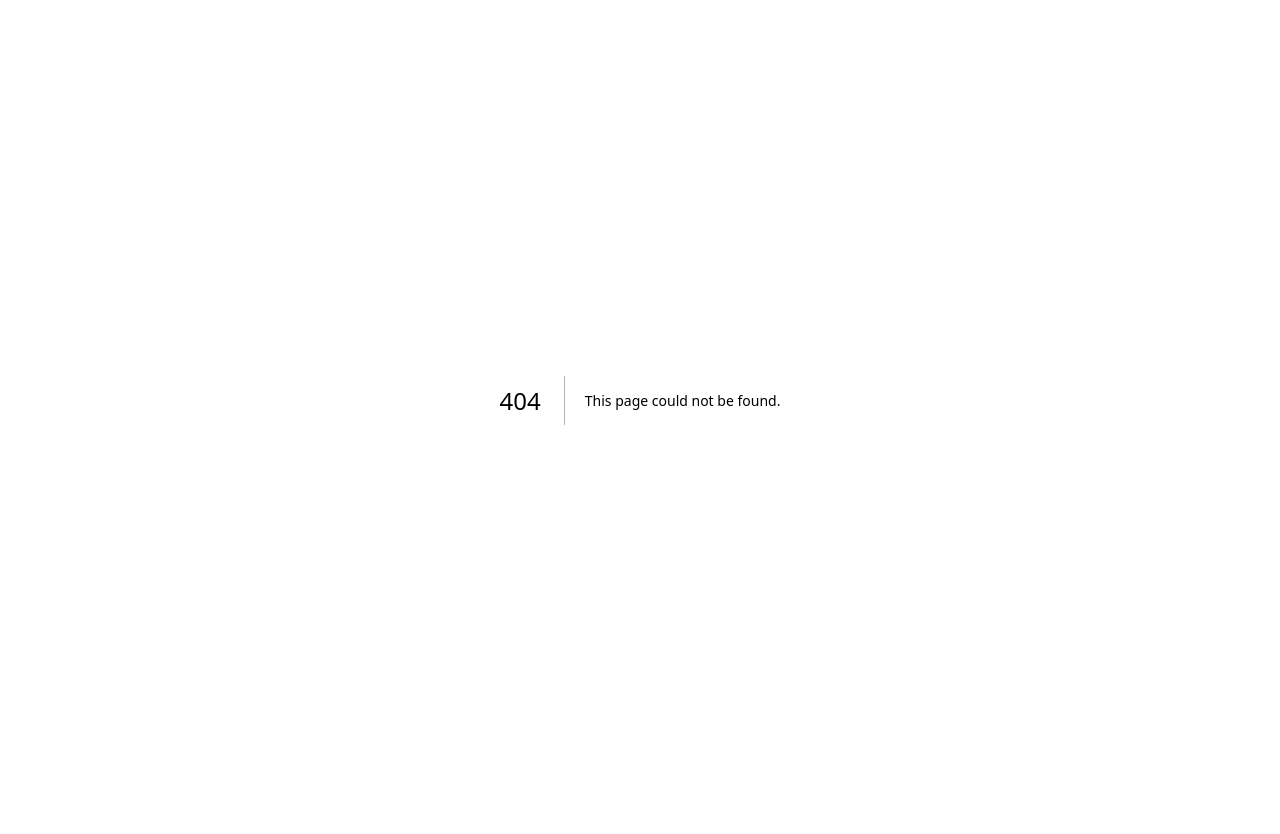
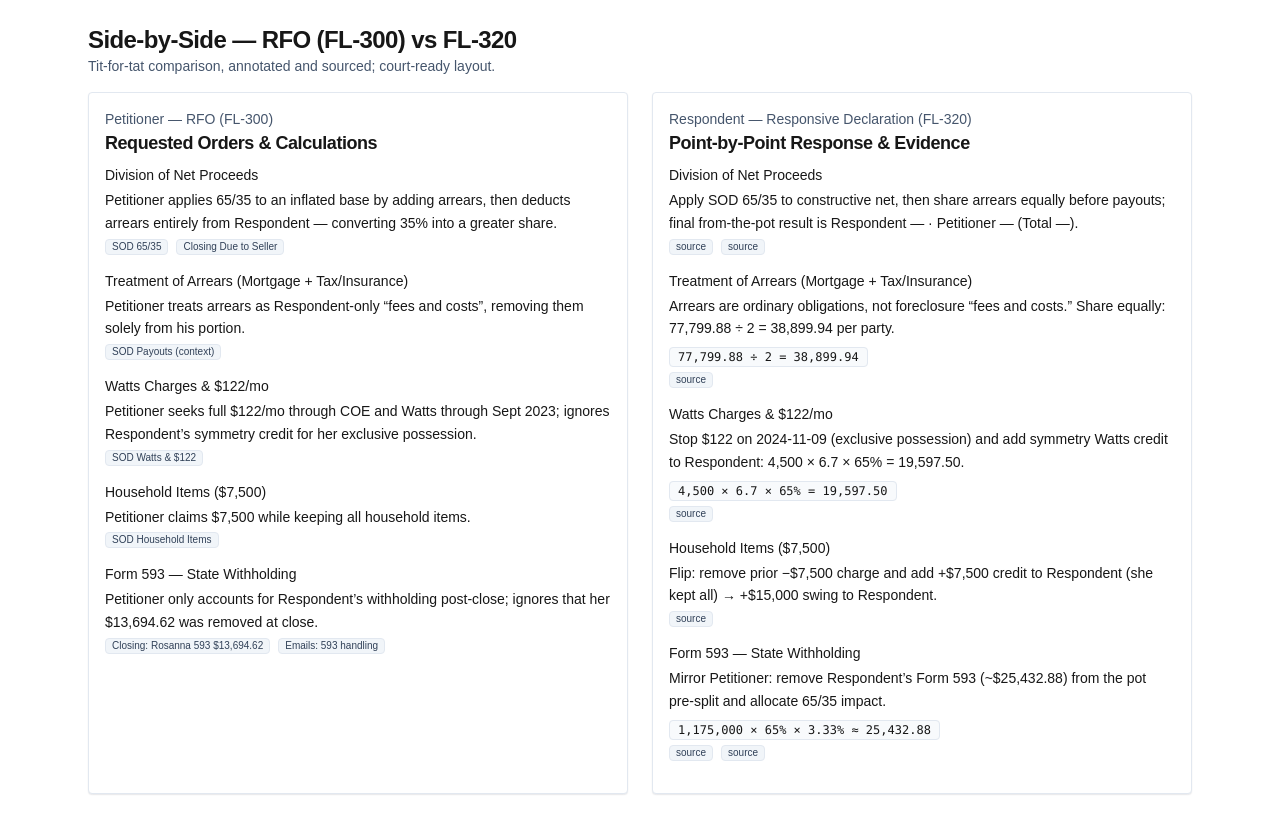
Before and after one commit to mawazawa/legal-intelligence-platform-spec-kit, a Next.js app: page /case-financials/side-by-side in a window 1280 px wide. Before the commit this address had no page. Shown: the top 834 px of the page. Before the commit the page ends 800 px from the top, so only its background shows below. Built offline with nearby package versions, Linux system fonts and the light colour scheme.

Commit message:
feat(compare): add side-by-side RFO vs FL-320 view with annotated claims, responses, and source drawers

```diff
--- a/src/app/case-financials/page.tsx
+++ b/src/app/case-financials/page.tsx
@@ -290,6 +290,7 @@ export default async function Page() {
           <ul className="list-disc ml-6 text-sm">
             <li><a className="text-blue-600 underline" href="/api/case-financials/onepager" target="_blank" rel="noreferrer">One‑pager PDF</a></li>
             <li><a className="text-blue-600 underline" href="/case-financials/report" target="_blank" rel="noreferrer">Computation Report (print‑ready)</a></li>
+            <li><a className="text-blue-600 underline" href="/case-financials/side-by-side" target="_blank" rel="noreferrer">RFO vs FL‑320 (side‑by‑side)</a></li>
             <li><a className="text-blue-600 underline" href="/api/case-financials/raw/schedule" target="_blank" rel="noreferrer">schedule.md (raw)</a></li>
             <li><a className="text-blue-600 underline" href="/api/case-financials/raw/results" target="_blank" rel="noreferrer">results.json</a></li>
             <li><a className="text-blue-600 underline" href="/api/case-financials/raw/withholding" target="_blank" rel="noreferrer">withholding-evidence.md</a></li>
--- /dev/null
+++ b/src/app/case-financials/side-by-side/page.tsx
@@ -0,0 +1,79 @@
+import fs from 'node:fs/promises'
+import path from 'node:path'
+import React from 'react'
+import { SideBySide } from '@/components/case/SideBySide'
+
+async function readSibling(...parts: string[]) {
+  const p = path.resolve(process.cwd(), '..', ...parts)
+  return p
+}
+
+export default async function SideBySidePage() {
+  let ledger: any = null
+  try {
+    const p = await readSibling('case-financials','results','ledger.json')
+    const raw = await fs.readFile(p,'utf8')
+    ledger = JSON.parse(raw)
+  } catch {}
+
+  const r = (n?: number) => typeof n==='number'? n.toLocaleString('en-US',{style:'currency',currency:'USD'}) : '—'
+
+  // Build issues based on ledger values
+  const issues = [
+    {
+      title: 'Division of Net Proceeds',
+      claim: 'Petitioner applies 65/35 to an inflated base by adding arrears, then deducts arrears entirely from Respondent — converting 35% into a greater share.',
+      response: `Apply SOD 65/35 to constructive net, then share arrears equally before payouts; final from‑the‑pot result is Respondent ${r(ledger?.root?.value?.respondent)} · Petitioner ${r(ledger?.root?.value?.petitioner)} (Total ${r(ledger?.root?.value?.total)}).`,
+      sources: [
+        { key: 'sod', label: 'SOD 65/35', range: { start: 1284, end: 1366 } },
+        { key: 'closing_statement', label: 'Closing Due to Seller' },
+      ],
+    },
+    {
+      title: 'Treatment of Arrears (Mortgage + Tax/Insurance)',
+      claim: 'Petitioner treats arrears as Respondent‑only “fees and costs”, removing them solely from his portion.',
+      response: 'Arrears are ordinary obligations, not foreclosure “fees and costs.” Share equally: 77,799.88 ÷ 2 = 38,899.94 per party.',
+      formula: '77,799.88 ÷ 2 = 38,899.94',
+      sources: [
+        { key: 'sod', label: 'SOD Payouts (context)', range: { start: 1875, end: 1931 } },
+      ],
+    },
+    {
+      title: 'Watts Charges & $122/mo',
+      claim: 'Petitioner seeks full $122/mo through COE and Watts through Sept 2023; ignores Respondent’s symmetry credit for her exclusive possession.',
+      response: 'Stop $122 on 2024‑11‑09 (exclusive possession) and add symmetry Watts credit to Respondent: 4,500 × 6.7 × 65% = 19,597.50.',
+      formula: '4,500 × 6.7 × 65% = 19,597.50',
+      sources: [
+        { key: 'sod', label: 'SOD Watts & $122', range: { start: 1875, end: 1931 } },
+      ],
+    },
+    {
+      title: 'Household Items ($7,500)',
+      claim: 'Petitioner claims $7,500 while keeping all household items.',
+      response: 'Flip: remove prior −$7,500 charge and add +$7,500 credit to Respondent (she kept all) → +$15,000 swing to Respondent.',
+      sources: [
+        { key: 'sod', label: 'SOD Household Items', range: { start: 2250, end: 2266 } },
+      ],
+    },
+    {
+      title: 'Form 593 — State Withholding',
+      claim: 'Petitioner only accounts for Respondent’s withholding post‑close; ignores that her $13,694.62 was removed at close.',
+      response: 'Mirror Petitioner: remove Respondent’s Form 593 (~$25,432.88) from the pot pre‑split and allocate 65/35 impact.',
+      formula: '1,175,000 × 65% × 3.33% ≈ 25,432.88',
+      sources: [
+        { key: 'closing_statement', label: 'Closing: Rosanna 593 $13,694.62' },
+        { key: 'withholding_emails', label: 'Emails: 593 handling' },
+      ],
+    },
+  ]
+
+  return (
+    <div className="p-6 mx-auto max-w-6xl">
+      <div className="mb-4">
+        <h1 className="text-2xl font-semibold tracking-tight">Side‑by‑Side — RFO (FL‑300) vs FL‑320</h1>
+        <div className="text-sm text-slate-600">Tit‑for‑tat comparison, annotated and sourced; court‑ready layout.</div>
+      </div>
+      <SideBySide issues={issues} />
+    </div>
+  )
+}
--- /dev/null
+++ b/src/components/case/SideBySide.tsx
@@ -0,0 +1,59 @@
+"use client"
+import React, { useState } from 'react'
+import { SourceDrawer } from '@/components/case/SourceDrawer'
+
+type Issue = {
+  title: string
+  claim: string
+  response: string
+  formula?: string
+  sources?: { key: string; label: string; range?: { start: number; end: number } }[]
+}
+
+export function SideBySide({ issues }: { issues: Issue[] }) {
+  const [drawer, setDrawer] = useState<{open:boolean; key:string; title:string; range?:{start:number;end:number}}|null>(null)
+  return (
+    <div className="grid grid-cols-1 md:grid-cols-2 gap-6">
+      {/* Petitioner column */}
+      <div className="rounded border border-slate-200 p-4 soft-shadow bg-white">
+        <div className="text-sm text-slate-600">Petitioner — RFO (FL‑300)</div>
+        <h2 className="text-lg font-semibold tracking-tight mb-2">Requested Orders & Calculations</h2>
+        {issues.map((it, idx)=> (
+          <div key={idx} className="mb-4 no-break">
+            <div className="text-sm font-medium mb-1">{it.title}</div>
+            <div className="text-sm leading-relaxed whitespace-pre-wrap">{it.claim}</div>
+            {it.sources?.length ? (
+              <div className="mt-1 flex flex-wrap gap-2">
+                {it.sources.map((s, i) => (
+                  <button key={i} className="text-[10px] leading-none px-1.5 py-0.5 rounded bg-slate-100 text-slate-700 border border-slate-200" onClick={()=>setDrawer({open:true, key:s.key, title:s.label, range:s.range})}>{s.label}</button>
+                ))}
+              </div>
+            ) : null}
+          </div>
+        ))}
+      </div>
+
+      {/* Respondent column */}
+      <div className="rounded border border-slate-200 p-4 soft-shadow bg-white">
+        <div className="text-sm text-slate-600">Respondent — Responsive Declaration (FL‑320)</div>
+        <h2 className="text-lg font-semibold tracking-tight mb-2">Point‑by‑Point Response & Evidence</h2>
+        {issues.map((it, idx)=> (
+          <div key={idx} className="mb-4 no-break">
+            <div className="text-sm font-medium mb-1">{it.title}</div>
+            <div className="text-sm leading-relaxed whitespace-pre-wrap">{it.response}</div>
+            {it.formula && (<div className="mt-1"><code className="text-xs bg-slate-50 border border-slate-200 rounded px-2 py-0.5 tabular-nums">{it.formula}</code></div>)}
+            {it.sources?.length ? (
+              <div className="mt-1 flex flex-wrap gap-2">
+                {it.sources.map((s, i) => (
+                  <button key={i} className="text-[10px] leading-none px-1.5 py-0.5 rounded bg-slate-100 text-slate-700 border border-slate-200" onClick={()=>setDrawer({open:true, key:s.key, title:s.label, range:s.range})}>source</button>
+                ))}
+              </div>
+            ) : null}
+          </div>
+        ))}
+      </div>
+
+      <SourceDrawer open={!!drawer?.open} onClose={()=>setDrawer(null)} title={drawer?.title || ''} fileKey={drawer?.key || 'closing_statement'} range={drawer?.range} />
+    </div>
+  )
+}
```
